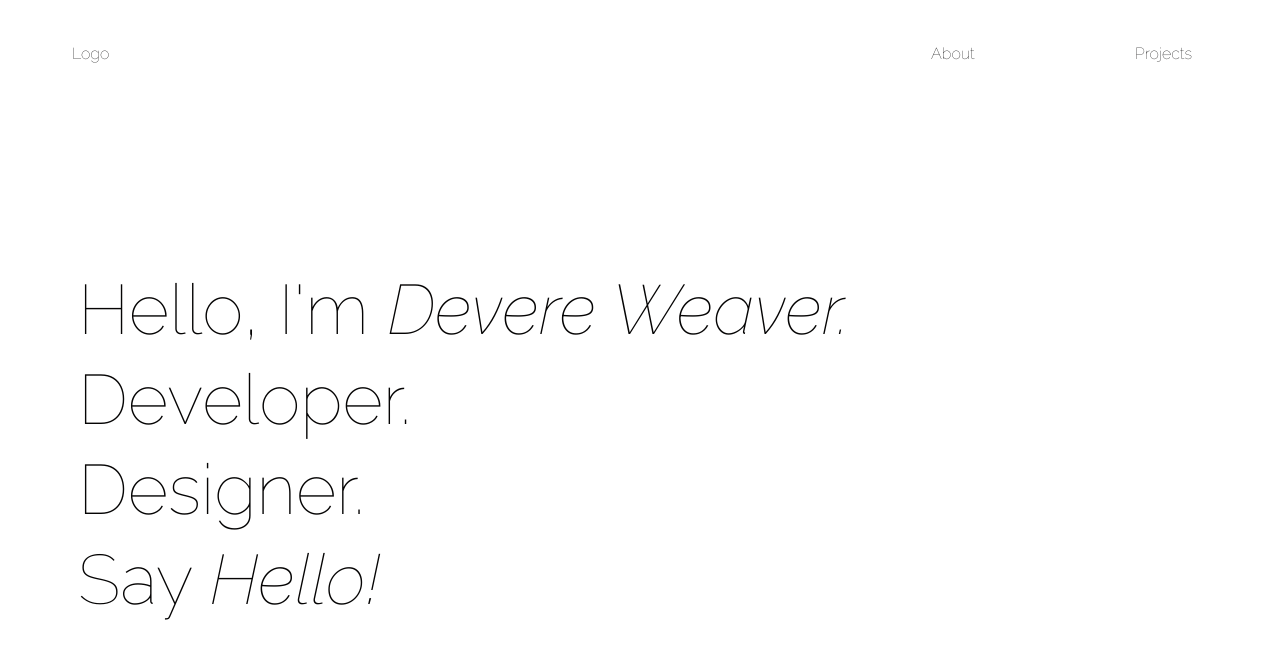
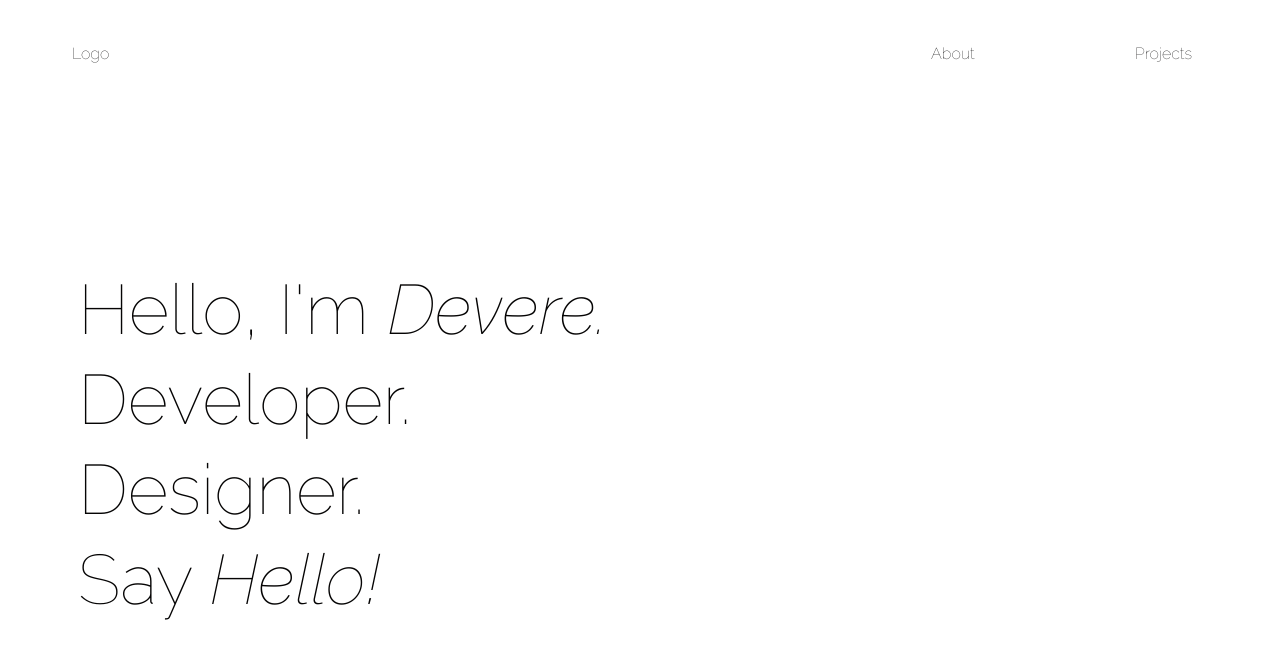
Before and after one commit to devereaweaver/devereaweaver.github.io, a plain HTML site: page index.html in a window 1280 px wide. Drawn offline with Linux system fonts and the light colour scheme.

Commit message:
Removed last name from index.html file to see what it looks like

```diff
--- a/index.html
+++ b/index.html
@@ -27,7 +27,8 @@
 
         <main>
             <div id="me">
-                <p>Hello, I'm <a href="about.html"><span class="italic">Devere Weaver.</span></a></p>
+                <!-- <p>Hello, I'm <a href="about.html"><span class="italic">Devere Weaver.</span></a></p> -->
+                <p>Hello, I'm <a href="about.html"><span class="italic">Devere.</span></a></p>
                 <p>Developer.</p>
                 <p>Designer.</p>
                 <p>Say <a href="contact.html"><span class="italic">Hello!</span></a></p>
```
